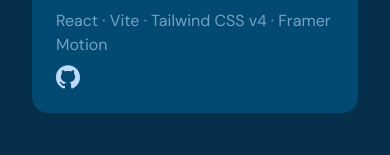
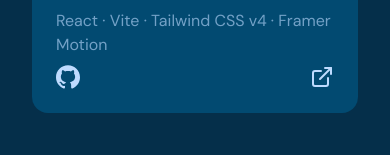
Before and after one commit to EdoTech12/Edo-s-Portfolio, a React (Vite) app: page / in a window 390 px wide. Shown: the part 2436-2591 px from the top of the page. Built offline with nearby package versions, Linux system fonts and the light colour scheme.

Commit message:
fix del tasto per i liveLink su mobile

```diff
--- a/src/Components/Projects/Card/OptionsCard.jsx
+++ b/src/Components/Projects/Card/OptionsCard.jsx
@@ -16,7 +16,7 @@ function OptionsCard({ id, title, description, technologies, githubLink, setInde
                     <a className="text-blue-200 hover:text-cyan-300 cursor-pointer hidden md:block" onClick={() => setIndex(id)}>
                         <Eye />
                     </a>
-                    {deploy && <a href={liveLink} className="text-blue-200 hover:text-cyan-300 cursor-pointer hidden md:block">
+                    {deploy && <a href={liveLink} className="text-blue-200 hover:text-cyan-300 cursor-pointer">
                         <ExternalLink />
                     </a>}
                 </div>
```
